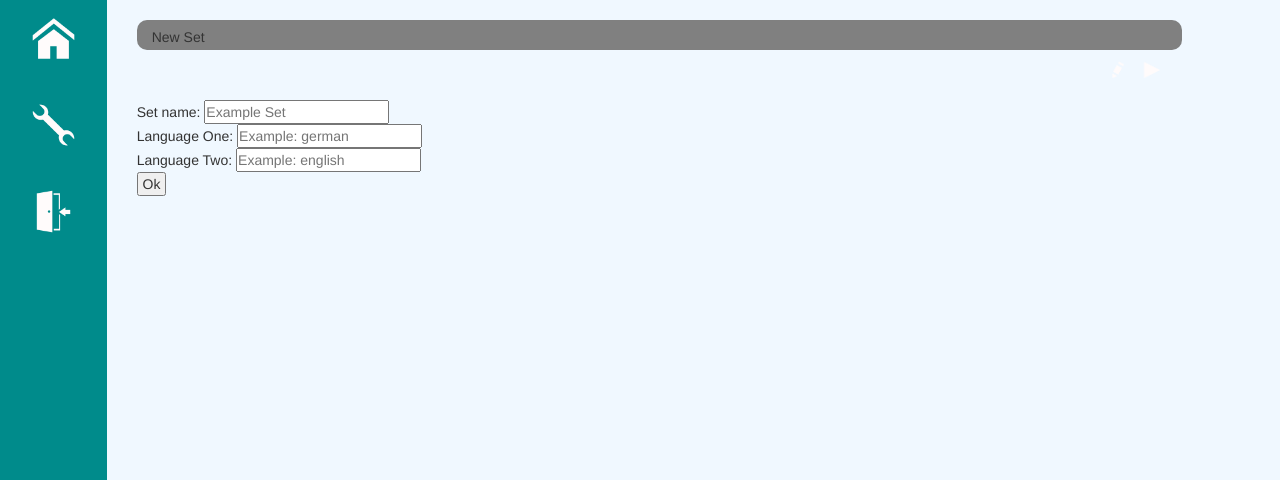
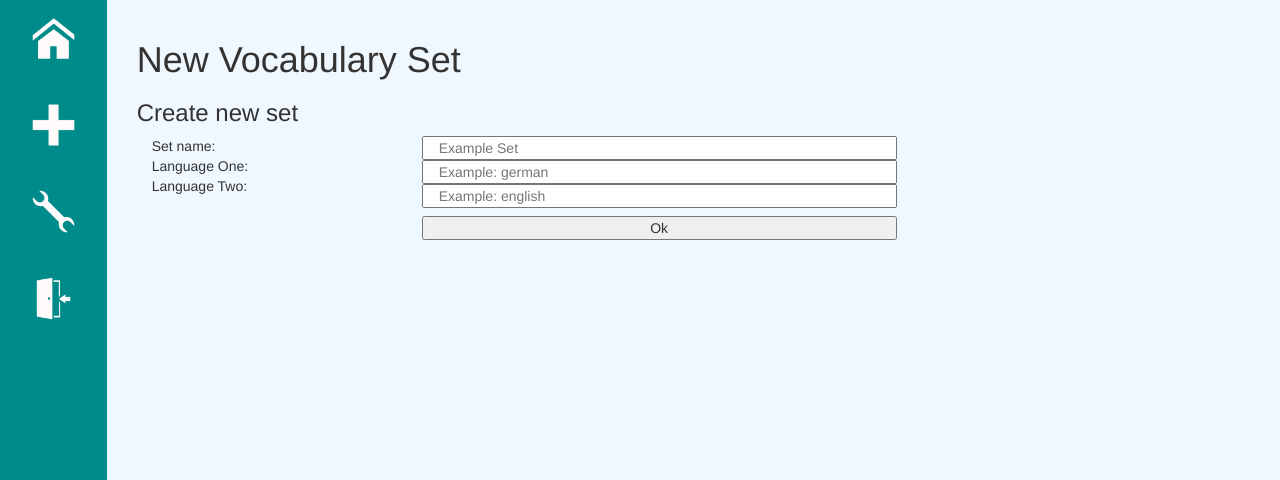
Before and after one commit to MHoldAcc/LangWiz, a PHP site: page /pages/newset.php in a window 1280 px wide. Shown: the top 480 px of the page. Run offline with PHP 8.4, Linux system fonts and the light colour scheme; some libraries are stand-ins or nearby versions.

Commit message:
Styled NewSet

```diff
--- a/pages/newset.php
+++ b/pages/newset.php
@@ -19,40 +19,32 @@
 </head>
 
 <body class="page dashboard">
-<div class="menu col-sm-1">
-    <div class="buttons">
-        <a href="dashboard.php" class="dashboard" title="Dashboard">
-            <img src="../assets/img/Home.png"/>
-        </a>
-        <a href="settings.php" class="settings" title="Settings">
-            <img src="../assets/img/Settings.png"/>
-        </a>
-        <a href="logout.php" class="logout" title="Logout">
-            <img src="../assets/img/Logout.png"/>
-        </a>
-    </div>
-</div>
+<?php
+include '../assets/includes/menuLeft.php';
+?>
 <div class="content col-sm-11">
         <div class="container">
             <div class="placeholder"></div>
-                <div class="vocab col-sm-11">
-                    <h5>New Set</h5>
-                    <div class="symbols" style="float:right;">
-                        <img src="../assets/img/Edit.png"></a>
-                    <img src="../assets/img/Play.png"></a></div>
+            <h1>New Vocabulary Set</h1>
+            <h3>Create new set</h3>
+            <form method="post" action="../assets/includes/connectDatabase.php" accept-charset="utf-8">
+                <div class="col-sm-3">
+                    Set name:<br/>
+                    Language One:<br/>
+                    Language Two:
                 </div>
-
-            <br><br><br><br>
-            <form method="post" action="../assets/includes/connectDatabase.php" accept-charset="utf-8">
-                Set name:
-                <input type="text" name="setName" placeholder="Example Set"/><br>
-                Language One:
-                <input type="text" name="languageOne" placeholder="Example: german"/><br>
-                Language Two:
-                <input type="text" name="languageTwo" placeholder="Example: english"/><br>
-                <input type="submit" value=" Ok " name="newSet" class="newLanguages"/>
+                <div>
+                    <input type="text" name="setName" placeholder="Example Set" class="col-sm-5"/><br>
+                    <input type="text" name="languageOne" placeholder="Example: german" class="col-sm-5"/><br>
+                    <input type="text" name="languageTwo" placeholder="Example: english" class="col-sm-5"/><br>
+                </div>
+                <br>
+                <div class="col-sm-3"></div>
+                <input type="submit" value=" Ok " name="newSet" class="newLanguages col-sm-5"/>
             </form>
-
+            <br>
+            <br>
+            <br>
         </div>
     </div>
 </body>
--- a/pages/settings.php
+++ b/pages/settings.php
@@ -33,7 +33,7 @@ include '../assets/includes/menuLeft.php';
                         New password:<br/>
                         Re-enter new password: <br/>
                     </div>
-                    <div >
+                    <div>
                         <input type="password" name="oldpw" placeholder="Old password" class="col-sm-5"/><br>
                         <input type="password" name="newpw" placeholder="New password" class="col-sm-5"/><br>
                         <input type="password" name="renewpw" placeholder="Re-enter new password" class="col-sm-5"/><br>
```
